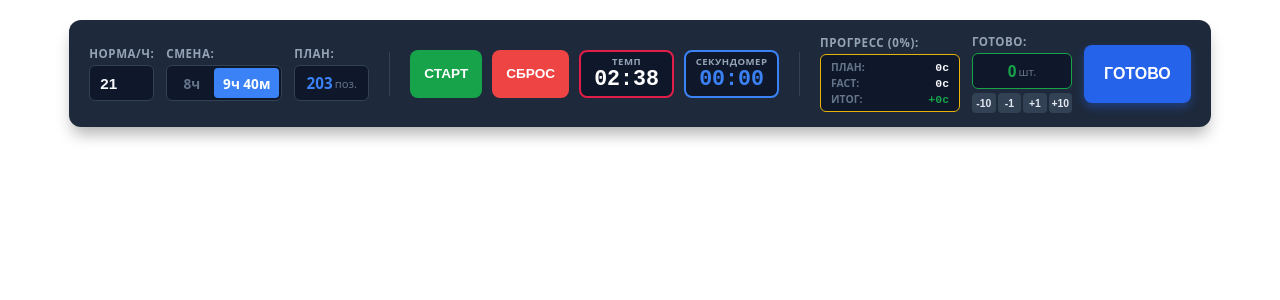
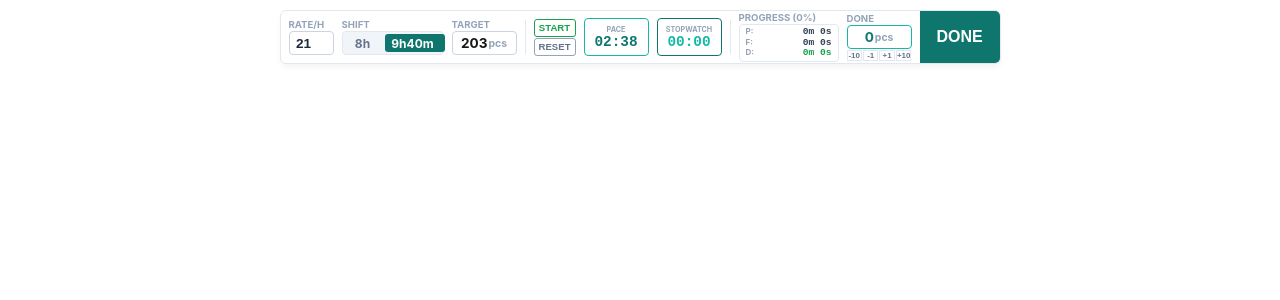
Before and after one commit to agr555/counter-app, a Next.js app: page / in a window 1280 px wide. Shown: the top 300 px of the page. Built offline with nearby package versions, Linux system fonts and the light colour scheme.

Commit message:
green line

```diff
--- a/app/layout.tsx
+++ b/app/layout.tsx
@@ -1,7 +1,7 @@
 import type { Metadata } from "next";
 import { Geist, Geist_Mono } from "next/font/google";
 import "./globals.css";
-
+//<link rel="manifest" href="/manifest.json" />
 const geistSans = Geist({
   variable: "--font-geist-sans",
   subsets: ["latin"],
--- a/app/page.tsx
+++ b/app/page.tsx
@@ -6,30 +6,25 @@ import styles from './widget.module.css';
 type ShiftType = '8h' | '9h40m';
 
 export default function PomodoroWidget() {
-  // 1. Настройки пользователя и счетчики
   const [coefficient, setCoefficient] = useState<number>(21);
   const [shift, setShift] = useState<ShiftType>('9h40m');
   const [processedCount, setProcessedCount] = useState<number>(0);
 
-  // 2. Состояния времени
   const [isRunning, setIsRunning] = useState<boolean>(false);
   const [stopwatchSeconds, setStopwatchSeconds] = useState<number>(0);
   const [totalRealSeconds, setTotalRealSeconds] = useState<number>(0);
 
-  // 3. Математические расчеты плана и темпа
   const totalShiftMinutes = shift === '9h40m' ? (9 * 60 + 40) : (8 * 60);
   const netWorkingMinutes = totalShiftMinutes - 45;
   const decimalHours = totalShiftMinutes / 60;
   const targetPositions = Math.round(coefficient * decimalHours);
 
-  // Сколько секунд заложено на 1 деталь по плану
   const totalTimerSeconds = targetPositions > 0
     ? Math.round((netWorkingMinutes * 60) / targetPositions)
     : 25 * 60;
 
   const [timeLeft, setTimeLeft] = useState<number>(totalTimerSeconds);
 
-  // 4. Загрузка настроек из localStorage при старте страницы
   useEffect(() => {
     const savedCoefficient = localStorage.getItem('p_coefficient');
     const savedShift = localStorage.getItem('p_shift') as ShiftType;
@@ -42,7 +37,6 @@ export default function PomodoroWidget() {
     if (savedRealSeconds) setTotalRealSeconds(parseInt(savedRealSeconds, 10));
   }, []);
 
-  // 5. Автосохранение настроек
   useEffect(() => {
     localStorage.setItem('p_coefficient', coefficient.toString());
   }, [coefficient]);
@@ -59,14 +53,12 @@ export default function PomodoroWidget() {
     localStorage.setItem('p_totalRealSeconds', totalRealSeconds.toString());
   }, [totalRealSeconds]);
 
-  // 6. Synchronizácia časovača tempa pri pauze
   useEffect(() => {
     if (!isRunning && timeLeft !== 0) {
       setTimeLeft(totalTimerSeconds);
     }
   }, [totalTimerSeconds, isRunning, timeLeft]);
 
-  // 7. Jednotný interval pre odpočet Tempu a prírastok Stopiek
   useEffect(() => {
     if (!isRunning) return;
 
@@ -82,7 +74,6 @@ export default function PomodoroWidget() {
     return () => clearInterval(interval);
   }, [isRunning, totalTimerSeconds]);
 
-  // 8. Pomocné funkcie pre prácu s časom
   const formatTime = (seconds: number) => {
     const minutes = Math.floor(seconds / 60);
     const secs = seconds % 60;
@@ -90,21 +81,20 @@ export default function PomodoroWidget() {
   };
 
   const formatAccumulatedTime = (totalSecs: number) => {
-    const hrs = Math.floor(totalSecs / 3600);
-    const mins = Math.floor((totalSecs % 3600) / 60);
-    const secs = totalSecs % 60;
+    const absoluteSecs = Math.abs(totalSecs);
+    const hrs = Math.floor(absoluteSecs / 3600);
+    const mins = Math.floor((absoluteSecs % 3600) / 60);
+    const secs = absoluteSecs % 60;
 
-    if (hrs > 0) return `${hrs}ч ${mins}м ${secs}с`;
-    if (mins > 0) return `${mins}м ${secs}с`;
-    return `${secs}с`;
+    if (hrs > 0) return `${hrs}h ${mins}m`;
+    return `${mins}m ${secs}s`;
   };
 
-  // Funkcia pre globálny reštart s potvrdením
   const handleGlobalReset = () => {
     const wasRunning = isRunning;
     setIsRunning(false);
 
-    if (confirm('Хотите сбросить весь прогресс за смену?')) {
+    if (confirm('Reset all progress for this shift?')) {
       setProcessedCount(0);
       setStopwatchSeconds(0);
       setTotalRealSeconds(0);
@@ -116,7 +106,6 @@ export default function PomodoroWidget() {
     }
   };
 
-  // Kliknutie на кнопку HOTOVO (najvpravo)
   const handleRealItemDone = () => {
     setProcessedCount((prev) => prev + 1);
     setTotalRealSeconds((prev) => prev + stopwatchSeconds);
@@ -127,26 +116,23 @@ export default function PomodoroWidget() {
     }
   };
 
-  // Korekčné tlačidlá (+1, -10 atď.)
   const adjustCount = (amount: number) => {
     setProcessedCount((prev) => Math.max(0, prev + amount));
   };
 
-  // 9. Analytické výpočty pre Progress Box
   const spentSecondsByPlan = processedCount * totalTimerSeconds;
   const timeDifference = spentSecondsByPlan - totalRealSeconds;
   const progressPercent = targetPositions > 0
     ? Math.round((processedCount / targetPositions) * 100)
     : 0;
 
-  // 10. Сама разметка интерфейса (JSX)
   return (
     <div className={styles.widgetContainer}>
 
-      {/* 1 БЛОК (СЛЕВА): НАСТРОЙКИ */}
-      <div className={styles.controlsPanel}>
+      {/* 1. SETTINGS BLOCK */}
+      <div className={styles.flexRow}>
         <div className={styles.fieldGroup}>
-          <label htmlFor="coefficient" className={styles.fieldLabel}>Норма/ч:</label>
+          <label htmlFor="coefficient" className={styles.fieldLabel}>Rate/h</label>
           <input
             id="coefficient"
             type="number"
@@ -159,7 +145,7 @@ export default function PomodoroWidget() {
         </div>
 
         <div className={styles.fieldGroup}>
-          <span className={styles.fieldLabel}>Смена:</span>
+          <span className={styles.fieldLabel}>Shift</span>
           <div className={styles.toggleContainer}>
             <input
               type="radio"
@@ -170,7 +156,7 @@ export default function PomodoroWidget() {
               onChange={() => setShift('8h')}
               className={styles.radioInput}
             />
-            <label htmlFor="shift-8" className={styles.radioLabel}>8ч</label>
+            <label htmlFor="shift-8" className={styles.radioLabel}>8h</label>
 
             <input
               type="radio"
@@ -181,95 +167,74 @@ export default function PomodoroWidget() {
               onChange={() => setShift('9h40m')}
               className={styles.radioInput}
             />
-            <label htmlFor="shift-9" className={styles.radioLabel} style={{ width: '65px' }}>9ч 40м</label>
+            <label htmlFor="shift-9" className={styles.radioLabel} style={{ width: '60px' }}>9h40m</label>
 
             <div
               className={styles.slider}
               style={{
-                width: shift === '9h40m' ? '65px' : '45px',
-                transform: shift === '9h40m' ? 'translateX(45px)' : 'translateX(0px)'
+                width: shift === '9h40m' ? '60px' : '40px',
+                transform: shift === '9h40m' ? 'translateX(40px)' : 'translateX(0px)'
               }}
             ></div>
           </div>
         </div>
 
         <div className={styles.fieldGroup}>
-          <span className={styles.fieldLabel}>План:</span>
-          <div className={styles.targetDisplay}>
-            {targetPositions} <span className={styles.targetUnit}>поз.</span>
-          </div>
+          <span className={styles.fieldLabel}>Target</span>
+          <div className={styles.targetDisplay}>{targetPositions}<span className={styles.targetUnit}>pcs</span></div>
         </div>
       </div>
 
       <div className={styles.divider}></div>
 
-      {/* 2 БЛОК (ЦЕНТР): УПРАВЛЕНИЕ И ТАЙМЕРЫ */}
-      <div className={styles.timerSection}>
+      {/* 2. TIMERS BLOCK */}
+      <div className={styles.flexRow}>
+        <div className={styles.buttonsColumn}>
           <button
             type="button"
-          onClick={() => {
-            if (!isRunning && timeLeft === 0) setTimeLeft(totalTimerSeconds);
-            setIsRunning(!isRunning);
-          }}
+            onClick={() => setIsRunning(!isRunning)}
             className={`${styles.timerControlBtn} ${isRunning ? styles.btnPause : styles.btnStart}`}
           >
-          {isRunning ? 'ПАУЗА' : 'СТАРТ'}
+            {isRunning ? 'PAUSE' : 'START'}
           </button>
-
-        <button
-          type="button"
-          onClick={handleGlobalReset}
-          className={`${styles.timerControlBtn} ${styles.btnReset}`}
-        >
-          СБРОС
+          <button type="button" onClick={handleGlobalReset} className={`${styles.timerControlBtn} ${styles.btnReset}`}>
+            RESET
           </button>
+        </div>
 
         <div className={styles.timeDisplay}>
-          <span className={styles.timeLabel}>ТЕМП</span>
+          <span className={styles.timeLabel}>PACE</span>
           <span className={styles.timeNumbers}>{formatTime(timeLeft)}</span>
         </div>
 
         <div className={styles.stopwatchDisplay}>
-          <span className={styles.stopwatchLabel}>СЕКУНДОМЕР</span>
+          <span className={styles.stopwatchLabel}>STOPWATCH</span>
           <span className={styles.stopwatchNumbers}>{formatTime(stopwatchSeconds)}</span>
         </div>
       </div>
 
       <div className={styles.divider}></div>
 
-      {/* 3 БЛОК (СПРАВА): РЕЗУЛЬТАТЫ С КОРРЕКЦИЕЙ */}
-      {/* 3 БЛОК (СПРАВА): РЕЗУЛЬТАТЫ С КОРРЕКЦИЕЙ */}
-<div className={styles.resultsSection}>
-
-  {/* Окошко прогресса */}
+      {/* 3. PROGRESS & DONE BLOCK */}
+      <div className={styles.flexRow} style={{ paddingRight: '0' }}>
         <div className={styles.fieldGroup}>
-    <span className={styles.fieldLabel}>Прогресс ({progressPercent}%):</span>
+          <span className={styles.fieldLabel}>Progress ({progressPercent}%)</span>
           <div className={styles.progressDisplayContainer}>
+            <div className={styles.progressRow}><span className={styles.rowLabel}>P:</span><span className={styles.rowValue}>{formatAccumulatedTime(spentSecondsByPlan)}</span></div>
+            <div className={styles.progressRow}><span className={styles.rowLabel}>F:</span><span className={styles.rowValue}>{formatAccumulatedTime(totalRealSeconds)}</span></div>
             <div className={styles.progressRow}>
-        <span className={styles.rowLabel}>План:</span>
-        <span className={styles.rowValue}>{formatAccumulatedTime(spentSecondsByPlan)}</span>
-      </div>
-      <div className={styles.progressRow}>
-        <span className={styles.rowLabel}>Fact:</span>
-        <span className={styles.rowValue}>{formatAccumulatedTime(totalRealSeconds)}</span>
-      </div>
-      <div className={styles.progressRow}>
-        <span className={styles.rowLabel}>Итог:</span>
+              <span className={styles.rowLabel}>D:</span>
               <span className={`${styles.rowValue} ${timeDifference >= 0 ? styles.textGreen : styles.textRed}`}>
-          {timeDifference >= 0 ? '+' : ''}{formatAccumulatedTime(timeDifference)}
+                {timeDifference > 0 ? '+' : timeDifference < 0 ? '-' : ''}{formatAccumulatedTime(timeDifference)}
               </span>
             </div>
           </div>
         </div>
 
-  {/* Количество готовых деталей с кнопками ручной подгонки */}
         <div className={styles.fieldGroup}>
-    <span className={styles.fieldLabel}>Готово:</span>
+          <span className={styles.fieldLabel}>Done</span>
           <div className={styles.adjustWrapper}>
-      <div className={styles.countDisplayOnly}>
-        {processedCount} <span className={styles.targetUnit}>шт.</span>
-      </div>
-
+            <div className={styles.countDisplayOnly}>{processedCount}<span className={styles.targetUnit}>pcs</span></div>
             <div className={styles.adjustButtonsGrid}>
               <button type="button" onClick={() => adjustCount(-10)} className={styles.adjBtn}>-10</button>
               <button type="button" onClick={() => adjustCount(-1)} className={styles.adjBtn}>-1</button>
@@ -279,16 +244,11 @@ export default function PomodoroWidget() {
           </div>
         </div>
 
-        {/* Кнопка ГОТОВО на самом правом краю */}
-        <button
-          type="button"
-          onClick={handleRealItemDone}
-          className={styles.realDoneBtn}
-        >
-          ГОТОВО
+        {/* ШИРОКАЯ КНОПКА DONE, УДОБНАЯ ДЛЯ НАЖАТИЯ НА САМОМ КРАЮ */}
+        <button type="button" onClick={handleRealItemDone} className={styles.realDoneBtn}>
+          DONE
         </button>
-
-      </div> {/* <-- Закрываем тег <div className={styles.resultsSection}> */}
+      </div>
 
     </div>
   );
--- a/app/widget.module.css
+++ b/app/widget.module.css
@@ -1,67 +1,55 @@
 .widgetContainer {
     display: flex;
     align-items: center;
-    gap: 16px;
-    background-color: #1e293b;
-    padding: 14px 20px;
-    border-radius: 12px;
+    background-color: #ffffff;
+    border: 1px solid #e2e8f0;
+    border-radius: 6px;
     width: max-content;
-    margin: 20px auto;
-    box-shadow: 0 10px 15px -3px rgba(0, 0, 0, 0.3);
-    font-family: system-ui, -apple-system, sans-serif;
+    margin: 10px auto;
+    box-shadow: 0 4px 6px -1px rgba(0, 0, 0, 0.05);
+    font-family: -apple-system, BlinkMacSystemFont, sans-serif;
+    height: 54px; /* Сделали виджет ультра-тонким по вертикали */
+    overflow: hidden;
   }
 
-  /* Блоки по секциям */
-  .controlsPanel {
+  .flexRow {
     display: flex;
     align-items: center;
-    gap: 12px;
-  }
-
-  .timerSection {
-    display: flex;
-    align-items: center;
-    gap: 10px;
-  }
-
-  .resultsSection {
-    display: flex;
-    align-items: center;
-    gap: 12px;
+    gap: 8px;
+    padding: 0 8px;
+    height: 100%;
   }
 
   .divider {
     width: 1px;
-    height: 44px;
-    background-color: #334155;
-    margin: 0 4px;
+    height: 34px;
+    background-color: #e2e8f0;
   }
 
   .fieldGroup {
     display: flex;
     flex-direction: column;
-    gap: 4px;
+    justify-content: center;
+    gap: 1px;
   }
 
   .fieldLabel {
-    font-size: 0.72rem;
-    font-weight: 600;
+    font-size: 0.6rem;
+    font-weight: 700;
     color: #94a3b8;
     text-transform: uppercase;
-    letter-spacing: 0.05em;
   }
 
   .inputNumber {
-    background-color: #0f172a;
-    border: 1px solid #334155;
-    border-radius: 6px;
-    color: #f8fafc;
-    padding: 0 10px;
-    font-size: 0.95rem;
+    background-color: transparent;
+    border: 1px solid #cbd5e1;
+    border-radius: 4px;
+    color: #1e293b;
+    font-size: 0.85rem;
     font-weight: 700;
-    width: 65px;
-    height: 36px;
-    box-sizing: border-box;
+    width: 45px;
+    height: 24px;
+    text-align: center;
     outline: none;
   }
 
@@ -69,193 +57,112 @@
     display: flex;
     align-items: center;
     position: relative;
-    background-color: #0f172a;
-    border: 1px solid #334155;
-    border-radius: 6px;
-    padding: 2px;
-    height: 36px;
-    box-sizing: border-box;
-    min-width: 114px;
+    background-color: #f1f5f9;
+    border: 1px solid #e2e8f0;
+    border-radius: 4px;
+    height: 24px;
+    min-width: 100px;
   }
 
-  .radioInput {
-    position: absolute;
-    opacity: 0;
-    width: 0;
-    height: 0;
-  }
-
+  .radioInput { position: absolute; opacity: 0; }
   .radioLabel {
     display: flex;
     align-items: center;
     justify-content: center;
-    width: 45px;
+    width: 40px;
     height: 100%;
-    font-size: 0.85rem;
-    font-weight: 600;
+    font-size: 0.75rem;
+    font-weight: 700;
     color: #64748b;
     cursor: pointer;
     z-index: 2;
-    transition: color 0.15s;
   }
-
-  .radioLabel[htmlFor="shift-9"] {
-    width: 65px;
-  }
-
-  .radioInput:checked + .radioLabel {
-    color: #ffffff;
-  }
+  .radioLabel[htmlFor="shift-9"] { width: 60px; }
+  .radioInput:checked + .radioLabel { color: #ffffff; }
 
   .slider {
     position: absolute;
-    top: 2px;
-    left: 2px;
+    top: 2px; left: 2px;
     height: calc(100% - 4px);
-    background-color: #3b82f6;
-    border-radius: 4px;
+    background-color: #0f766e;
+    border-radius: 3px;
     transition: transform 0.2s ease-in-out, width 0.2s ease-in-out;
     z-index: 1;
   }
 
-  /* Кнопки управления */
-  .timerControlBtn {
-    height: 48px;
-    padding: 0 14px;
-    border: none;
-    border-radius: 8px;
+  .targetDisplay, .countDisplayOnly {
+    background-color: transparent;
+    border: 1px solid #cbd5e1;
+    border-radius: 4px;
     font-size: 0.85rem;
-    font-weight: 700;
-    cursor: pointer;
-    outline: none;
-    transition: background-color 0.15s, transform 0.1s;
-    color: #ffffff;
-  }
-
-  .timerControlBtn:active {
-    transform: scale(0.96);
-  }
-
-  .btnStart { background-color: #16a34a; }
-  .btnStart:hover { background-color: #15803d; }
-
-  .btnPause { background-color: #eab308; color: #0f172a; }
-  .btnPause:hover { background-color: #ca8a04; }
-
-  .btnReset { background-color: #ef4444; }
-  .btnReset:hover { background-color: #dc2626; }
-
-  /* Дисплеи времени */
-  .timeDisplay, .stopwatchDisplay {
-    display: flex;
-    flex-direction: column;
-    align-items: center;
-    justify-content: center;
-    background-color: #0f172a;
-    border-radius: 8px;
-    min-width: 95px;
-    height: 48px;
-    box-sizing: border-box;
-  }
-
-  .timeDisplay { border: 2px solid #e11d48; }
-  .stopwatchDisplay { border: 2px solid #3b82f6; }
-
-  .timeLabel, .stopwatchLabel {
-    font-size: 0.6rem;
-    font-weight: 700;
-    color: #94a3b8;
-    letter-spacing: 0.05em;
-    margin-top: 2px;
-  }
-
-  .timeNumbers, .stopwatchNumbers {
-    font-size: 1.35rem;
-    font-weight: 800;
-    font-family: monospace;
-    line-height: 1.1;
-    margin-bottom: 2px;
-  }
-
-  .timeNumbers { color: #ffffff; }
-  .stopwatchNumbers { color: #3b82f6; }
-
-  /* Вывод План, Готово, Прогресс */
-  .targetDisplay, .countDisplayOnly, .progressDisplayContainer {
-    background-color: #0f172a;
-    border: 1px solid #334155;
-    border-radius: 6px;
-    font-size: 0.95rem;
     font-weight: 700;
     display: flex;
     align-items: center;
     justify-content: center;
-    height: 36px;
-    min-width: 75px;
-    box-sizing: border-box;
+    height: 24px;
+    width: 65px;
+  }
+  .countDisplayOnly { border-color: #14b8a6; color: #0f766e; }
+  .targetUnit { font-size: 0.65rem; color: #94a3b8; margin-left: 1px; }
+
+  /* Компактная аналитика */
+  .progressDisplayContainer {
+    border: 1px solid #e2e8f0;
+    border-radius: 4px;
+    display: flex;
+    flex-direction: column;
+    justify-content: center;
+    padding: 1px 6px;
+    min-width: 100px;
+    height: 38px;
+  }
+  .progressRow { display: flex; justify-content: space-between; width: 100%; line-height: 1.1; }
+  .rowLabel { font-size: 0.5rem; font-weight: 700; color: #94a3b8; }
+  .rowValue { font-size: 0.6rem; font-weight: 700; color: #334155; font-family: monospace; }
+  .textGreen { color: #16a34a !important; }
+  .textRed { color: #dc2626 !important; }
+
+  /* Кнопки корректировки */
+  .adjustWrapper { display: flex; flex-direction: column; gap: 1px; }
+  .adjustButtonsGrid { display: grid; grid-template-columns: repeat(4, 1fr); gap: 1px; width: 65px; }
+  .adjBtn {
+    background-color: transparent; border: 1px solid #e2e8f0; color: #64748b;
+    font-size: 0.5rem; font-weight: 700; height: 11px; cursor: pointer; padding: 0;
   }
 
-  .targetDisplay { color: #3b82f6; }
-  .countDisplayOnly { color: #16a34a; border-color: #16a34a; width: 100px; }
-  .targetUnit { font-size: 0.7rem; font-weight: 500; color: #64748b; margin-left: 2px; }
+  /* Таймеры */
+  .buttonsColumn { display: flex; flex-direction: column; gap: 1px; }
+  .timerControlBtn {
+    height: 18px; padding: 0 4px; background-color: transparent;
+    border-radius: 3px; font-size: 0.6rem; font-weight: 700; cursor: pointer;
+  }
+  .btnStart { border: 1px solid #16a34a; color: #16a34a; }
+  .btnPause { border: 1px solid #ca8a04; color: #ca8a04; }
+  .btnReset { border: 1px solid #94a3b8; color: #64748b; }
 
-  /* Блок Прогресса (3 строки аналитики) */
-  .progressDisplayContainer {
-    border-color: #eab308;
-    flex-direction: column;
-    gap: 2px;
-    padding: 4px 10px;
-    min-width: 140px;
-    height: 58px;
+  .timeDisplay, .stopwatchDisplay {
+    display: flex; flex-direction: column; align-items: center; justify-content: center;
+    border: 1px solid #e2e8f0; border-radius: 4px; min-width: 65px; height: 38px;
   }
+  .timeDisplay { border-color: #14b8a6; }
+  .stopwatchDisplay { border-color: #0f766e; }
+  .timeLabel, .stopwatchLabel { font-size: 0.45rem; font-weight: 700; color: #94a3b8; }
+  .timeNumbers, .stopwatchNumbers { font-size: 0.9rem; font-weight: 700; font-family: monospace; }
+  .timeNumbers { color: #0f766e; }
+  .stopwatchNumbers { color: #14b8a6; }
 
-  .progressRow {
-    display: flex;
-    justify-content: space-between;
-    align-items: center;
-    width: 100%;
-  }
-
-  .rowLabel {
-    font-size: 0.65rem;
-    font-weight: 600;
-    color: #64748b;
-    text-transform: uppercase;
-  }
-
-  .rowValue {
-    font-size: 0.72rem;
-    font-weight: 700;
-    color: #f8fafc;
-    font-family: monospace;
-  }
-
-  .textGreen { color: #16a34a !important; }
-  .textRed { color: #ef4444 !important; }
-
-  /* Ручная корректировка готово */
-  .adjustWrapper { display: flex; flex-direction: column; gap: 4px; }
-  .adjustButtonsGrid { display: grid; grid-template-columns: repeat(4, 1fr); gap: 2px; width: 100px; }
-  .adjBtn {
-    background-color: #334155; color: #e2e8f0; border: none; border-radius: 4px;
-    font-size: 0.65rem; font-weight: 700; height: 20px; cursor: pointer; padding: 0;
-    display: flex; align-items: center; justify-content: center; transition: background-color 0.1s;
-  }
-  .adjBtn:hover { background-color: #475569; }
-
-  /* Самая правая кнопка ГОТОВО */
+  /* УДОБНАЯ ШИРОКАЯ КНОПКА НА КРАЮ */
   .realDoneBtn {
-    height: 58px;
-    padding: 0 20px;
-    background-color: #2563eb;
+    width: 80px;
+    height: 100%;
+    background-color: #0f766e; /* Заливка темно-зеленым, чтобы сразу видеть кнопку */
+    border: none;
     color: #ffffff;
-    border: none;
-    border-radius: 8px;
     font-size: 1rem;
     font-weight: 900;
     cursor: pointer;
-    box-shadow: 0 4px 10px rgba(37, 99, 235, 0.4);
-    transition: background-color 0.15s, transform 0.1s;
+    border-radius: 0;
+    transition: background-color 0.15s;
   }
-  .realDoneBtn:hover { background-color: #1d4ed8; }
-  .realDoneBtn:active { transform: scale(0.96); }
+  .realDoneBtn:hover { background-color: #115e59; }
+  .realDoneBtn:active { background-color: #134e4a; }
--- a/next.config.ts
+++ b/next.config.ts
@@ -1,6 +1,7 @@
 import type { NextConfig } from "next";
 
 const nextConfig: NextConfig = {
+  allowedDevOrigins: ['localhost:3000', '127.0.0.1:3000', '*'],
   /* config options here */
   reactCompiler: true,
 };
```
Lines whose indentation alone changed are shown as unchanged.
